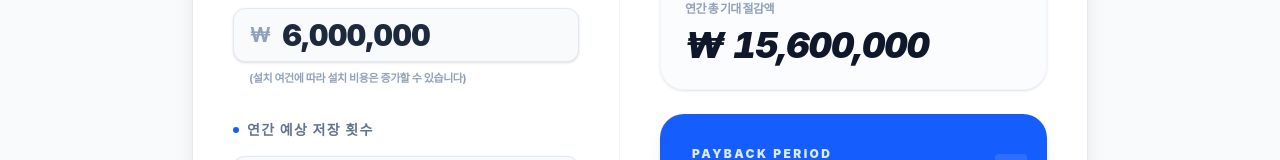
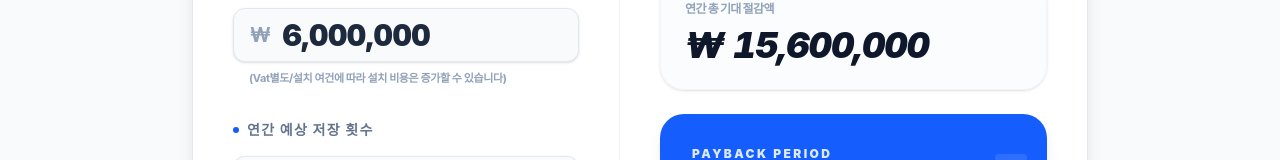
Before and after one commit to pride1tym-ctrl/airzona-calculator, a React (Vite) app: page / in a window 1280 px wide. Shown: the part 1436-1596 px from the top of the page. Built offline with nearby package versions, Linux system fonts and the light colour scheme.

Commit message:
설치비용 vat별도 표기

```diff
--- a/src/App.jsx
+++ b/src/App.jsx
@@ -390,7 +390,7 @@ const App = () => {
                          />
                       </div>
                       <p className="text-[11px] text-slate-400 font-bold ml-4 -mt-2 mb-1">
-                        (설치 여건에 따라 설치 비용은 증가할 수 있습니다)
+                        (Vat별도/설치 여건에 따라 설치 비용은 증가할 수 있습니다)
                       </p>
                     </div>
 
```
